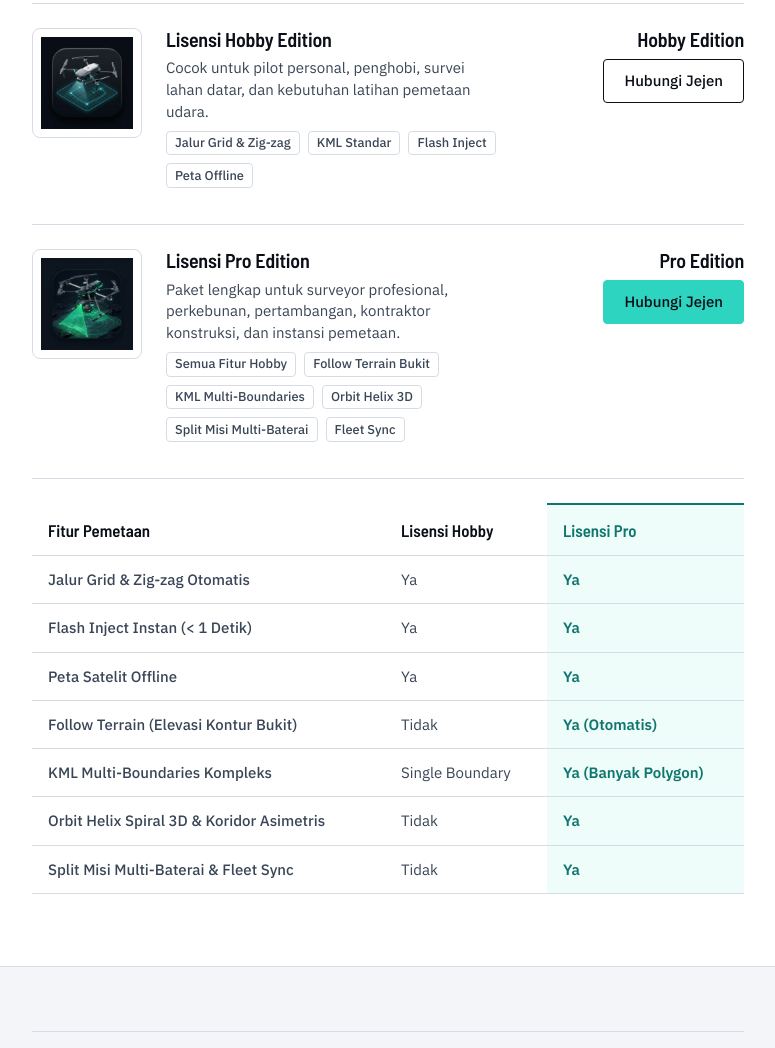
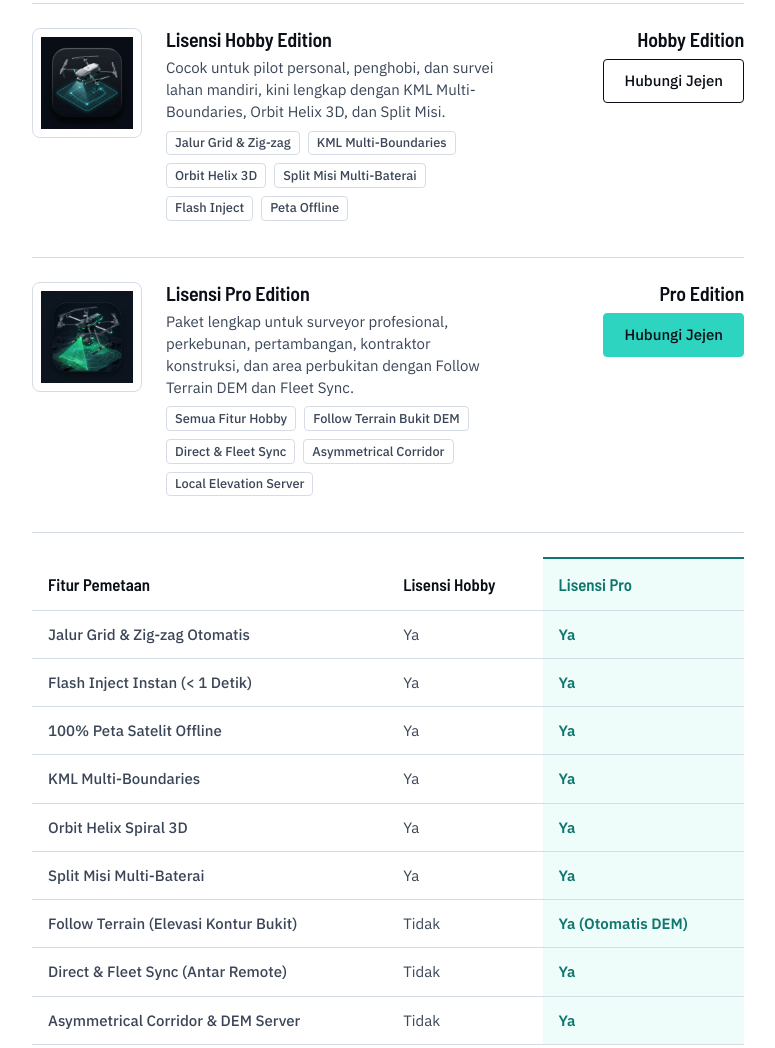
Before and after one commit to rwandaz/wandrone-web, a plain HTML site: page lisensi.html in a window 1280 px wide. Shown: the part 819-1867 px from the top of the page, without its empty margins (436-1211 px from the left). Drawn offline with Linux system fonts and the light colour scheme.

Commit message:
feat: include KML Multi-Boundaries, Orbit Helix 3D, and Split Mission in Hobby license package and update comparison tables

```diff
--- a/lisensi.html
+++ b/lisensi.html
@@ -723,10 +723,12 @@
                                 </div>
                                 <div>
                                     <span class="tw-name">Lisensi Hobby Edition</span>
-                                    <p class="tw-one">Cocok untuk pilot personal, penghobi, survei lahan datar, dan kebutuhan latihan pemetaan udara.</p>
+                                    <p class="tw-one">Cocok untuk pilot personal, penghobi, dan survei lahan mandiri, kini lengkap dengan KML Multi-Boundaries, Orbit Helix 3D, dan Split Misi.</p>
                                     <p class="tw-chips">
                                         <span class="tw-chip">Jalur Grid &amp; Zig-zag</span>
-                                        <span class="tw-chip">KML Standar</span>
+                                        <span class="tw-chip">KML Multi-Boundaries</span>
+                                        <span class="tw-chip">Orbit Helix 3D</span>
+                                        <span class="tw-chip">Split Misi Multi-Baterai</span>
                                         <span class="tw-chip">Flash Inject</span>
                                         <span class="tw-chip">Peta Offline</span>
                                     </p>
@@ -744,14 +746,13 @@
                                 </div>
                                 <div>
                                     <span class="tw-name">Lisensi Pro Edition</span>
-                                    <p class="tw-one">Paket lengkap untuk surveyor profesional, perkebunan, pertambangan, kontraktor konstruksi, dan instansi pemetaan.</p>
+                                    <p class="tw-one">Paket lengkap untuk surveyor profesional, perkebunan, pertambangan, kontraktor konstruksi, dan area perbukitan dengan Follow Terrain DEM dan Fleet Sync.</p>
                                     <p class="tw-chips">
                                         <span class="tw-chip">Semua Fitur Hobby</span>
-                                        <span class="tw-chip">Follow Terrain Bukit</span>
-                                        <span class="tw-chip">KML Multi-Boundaries</span>
-                                        <span class="tw-chip">Orbit Helix 3D</span>
-                                        <span class="tw-chip">Split Misi Multi-Baterai</span>
-                                        <span class="tw-chip">Fleet Sync</span>
+                                        <span class="tw-chip">Follow Terrain Bukit DEM</span>
+                                        <span class="tw-chip">Direct &amp; Fleet Sync</span>
+                                        <span class="tw-chip">Asymmetrical Corridor</span>
+                                        <span class="tw-chip">Local Elevation Server</span>
                                     </p>
                                 </div>
                                 <div class="tw-buy">
@@ -782,27 +783,37 @@
                                     <td class="tw-vs-us">Ya</td>
                                 </tr>
                                 <tr>
-                                    <th scope="row">Peta Satelit Offline</th>
+                                    <th scope="row">100% Peta Satelit Offline</th>
+                                    <td>Ya</td>
+                                    <td class="tw-vs-us">Ya</td>
+                                </tr>
+                                <tr>
+                                    <th scope="row">KML Multi-Boundaries</th>
+                                    <td>Ya</td>
+                                    <td class="tw-vs-us">Ya</td>
+                                </tr>
+                                <tr>
+                                    <th scope="row">Orbit Helix Spiral 3D</th>
+                                    <td>Ya</td>
+                                    <td class="tw-vs-us">Ya</td>
+                                </tr>
+                                <tr>
+                                    <th scope="row">Split Misi Multi-Baterai</th>
                                     <td>Ya</td>
                                     <td class="tw-vs-us">Ya</td>
                                 </tr>
                                 <tr>
                                     <th scope="row">Follow Terrain (Elevasi Kontur Bukit)</th>
                                     <td>Tidak</td>
-                                    <td class="tw-vs-us">Ya (Otomatis)</td>
+                                    <td class="tw-vs-us">Ya (Otomatis DEM)</td>
                                 </tr>
                                 <tr>
-                                    <th scope="row">KML Multi-Boundaries Kompleks</th>
-                                    <td>Single Boundary</td>
-                                    <td class="tw-vs-us">Ya (Banyak Polygon)</td>
-                                </tr>
-                                <tr>
-                                    <th scope="row">Orbit Helix Spiral 3D &amp; Koridor Asimetris</th>
+                                    <th scope="row">Direct &amp; Fleet Sync (Antar Remote)</th>
                                     <td>Tidak</td>
                                     <td class="tw-vs-us">Ya</td>
                                 </tr>
                                 <tr>
-                                    <th scope="row">Split Misi Multi-Baterai &amp; Fleet Sync</th>
+                                    <th scope="row">Asymmetrical Corridor &amp; DEM Server</th>
                                     <td>Tidak</td>
                                     <td class="tw-vs-us">Ya</td>
                                 </tr>
```
Also changed, not shown: index.html (+27 -16 lines).
